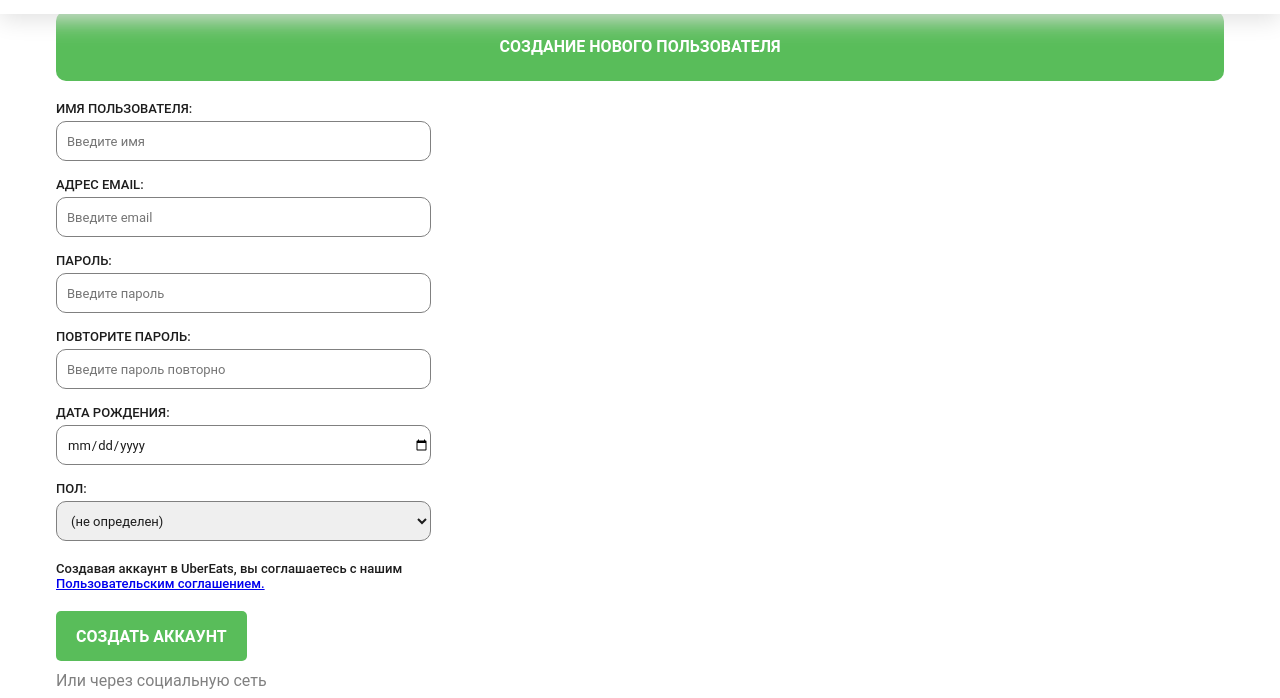
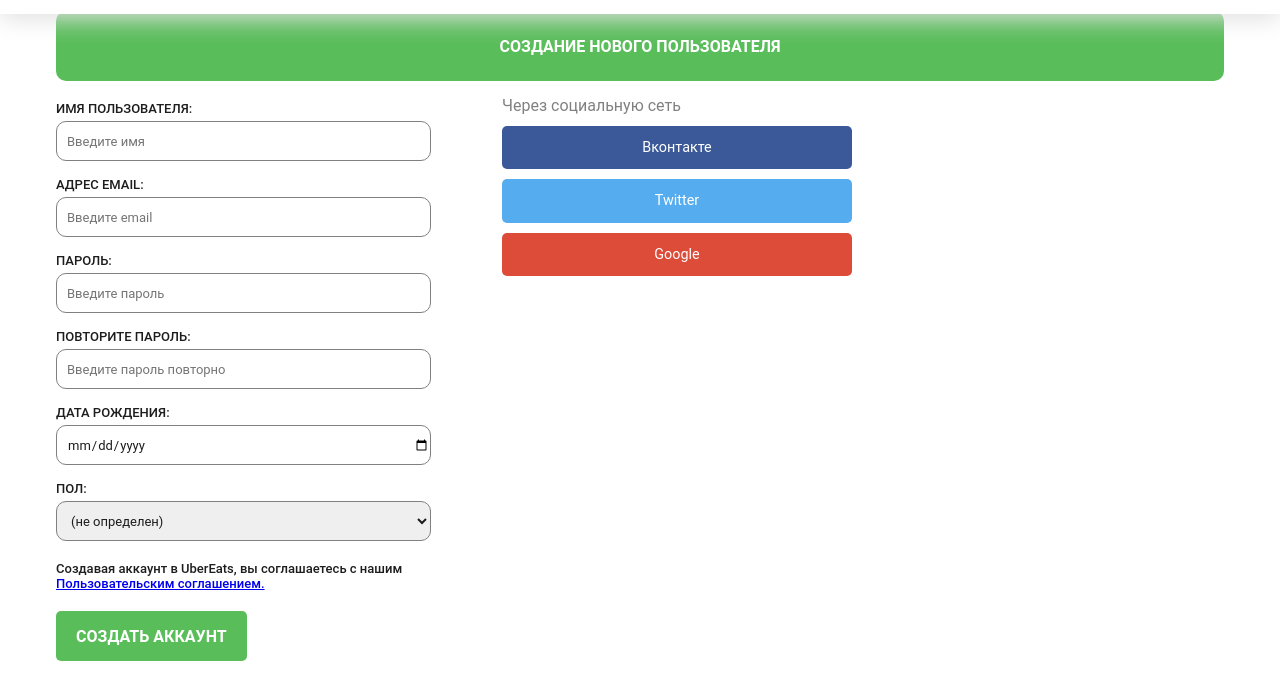
Before and after one commit to AlbShar/ubereats, a plain HTML site: page create/create.html in a window 1280 px wide. Shown: the part 59-757 px from the top of the page. Drawn offline with nearby package versions, Linux system fonts and the light colour scheme.

Commit message:
change socialmedia block in signup form

```diff
--- a/create/blocks/create.scss
+++ b/create/blocks/create.scss
@@ -20,3 +20,4 @@
 @import "../../blocks/common.blocks/infosite/infosite.scss";
 @import "../../blocks/common.blocks/buttonup/buttonup.scss";
 @import "../../blocks/project.blocks/media/media.scss";
+@import "media/media.scss";
--- /dev/null
+++ b/create/blocks/media/media.scss
@@ -0,0 +1,27 @@
+@media screen and (min-width:768px) {
+    .socialmedia {
+        position: absolute;
+        top: 185px;
+        right: 0px;
+        max-width: 350px;
+    }
+
+    .signup {
+        &__submit{
+            margin-bottom: 0px;
+        }
+    }
+}
+
+
+@media screen and (min-width:992px) {
+    .socialmedia {
+        right: 170px;
+    }
+}
+
+@media screen and (min-width:1200px) {
+    .socialmedia {
+        right: 380px;
+    }
+}
--- a/create/blocks/signup/__input/signup__input.scss
+++ b/create/blocks/signup/__input/signup__input.scss
@@ -4,12 +4,12 @@
         padding: 0 0 0 10px;
         height: 40px;
         width: 100%;
-        max-width: 375px;
         outline: none;
         display: block;
         @include font($font-family, 400, 0.8125rem, $color_black);
         border-radius: 10px;
         border: 1px solid gray;
+
         &:focus{
             border: 1px solid #09C;
         }
--- a/create/blocks/signup/__list-item/signup__list-item.scss
+++ b/create/blocks/signup/__list-item/signup__list-item.scss
@@ -3,22 +3,11 @@
         margin-bottom: 1rem;
         @include font($font-family, 500, 0.8125rem, $color_black);
         text-transform: uppercase;
+        width: 100%;
+        max-width: 375px;
 
         &:last-child {
         margin-bottom: 0;
     }
-       /*
-
-    &:nth-child(3) {
-        margin-left: 80px;
-    }
-
-    &:nth-child(4) {
-        margin-left: 22px;
-    }
-
-    &:nth-child(5) {
-        margin-left: 105px;
-    }*/
     }
 }
--- a/create/blocks/socialmedia/socialmedia.scss
+++ b/create/blocks/socialmedia/socialmedia.scss
@@ -5,7 +5,7 @@
     max-width: 375px;
 
     &:before {
-        content: "Или через социальную сеть";
+        content: "Через социальную сеть";
         left: 0px;
         width: 100%;
         text-align: left;
```
Also changed, not shown: create/blocks/create.css, 1 other file.
